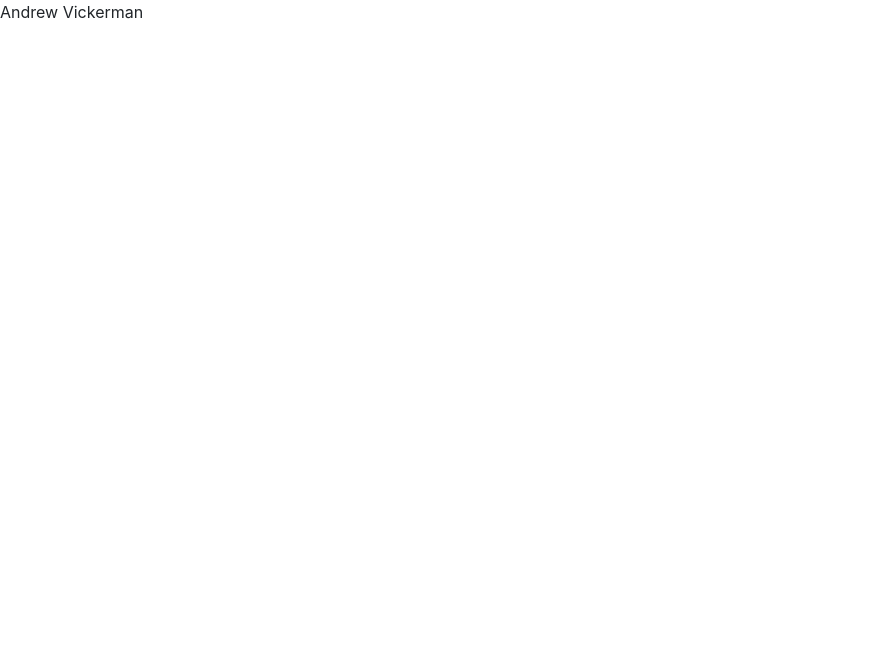
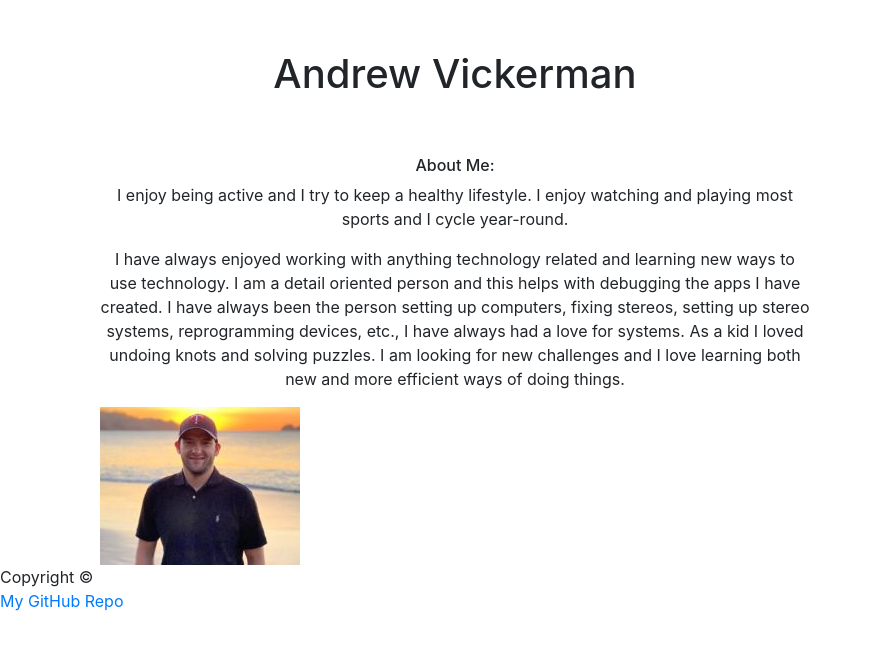
Before and after one commit to Avickerman/NewLook, a plain HTML site: page index.html in a window 1280 px wide. Shown: the whole page, without its empty margins (0-871 px from the left). Drawn offline with nearby package versions, Linux system fonts and the light colour scheme.

Commit message:
updateindex

```diff
--- a/assets/css/styles.css
+++ b/assets/css/styles.css
@@ -1,16 +1,5 @@
 .head {
-    padding: 10px;
-}
-
-.flex {
-    display: flex;min-height: 300px;
-}
-
-.side {
-    flex-grow: 1;
-}
-.main {
-    flex-grow: 6;
+    padding: 50px;
 }
 .foot {
 
--- a/index.html
+++ b/index.html
@@ -9,10 +9,53 @@
     <link rel="stylesheet" href="https://cdn.jsdelivr.net/npm/bootstrap@4.6.1/dist/css/bootstrap.min.css">
 
 </head>
+
 <body>
-    <header>
-        Andrew Vickerman
-    </header>
+    <div class="container text-center">
+        <div class="col-lg-8">
+            <h1 class="head">
+                Andrew Vickerman
+            </h1>
+
+            <div class="media-body">
+                <h6 id="indexText">About Me:</h6>
+                <p id="indexText">I enjoy being active and I try to keep a healthy lifestyle. I enjoy watching and
+                    playing most sports and I cycle year-round.</p>
+                <p id="indexText">I have always enjoyed working with anything technology related and learning new
+                    ways to use technology. I am a detail oriented person and this helps with debugging the apps I
+                    have created. I have always been the person setting up computers, fixing stereos, setting up
+                    stereo systems, reprogramming devices, etc., I have always had a love for systems. As a kid I
+                    loved undoing knots and solving puzzles. I am looking for new challenges and I love learning
+                    both new and more efficient ways of doing things.</p>
+            </div>
+        </div>
+    </div>
+
+    <div class="container text-center">
+
+        <div class="col-md-4">
+            <div class="media">
+                <img class="align-self-left mr-3" src="./assets/images/Me2-3.jpeg">
+            </div>
+        </div>
+
+
+
+    </div>
+    <footer class="foot">
+        <div class="row">
+            <div class="col-md-12">
+                <div class="position-relative" id="cright">
+                    Copyright &copy;
+                </div>
+            </div>
+        </div>
+        <div class="row">
+            <div class="col-md-6">
+                <a class="grey-text text-lighten-3" id='link' target='_blank' href="https://github.com/Avickerman/">My
+                    GitHub Repo</a>
+            </div>
+    </footer>
 </body>
 
 
```
Also changed, not shown: assets/images/Me2-3.jpeg (added).
